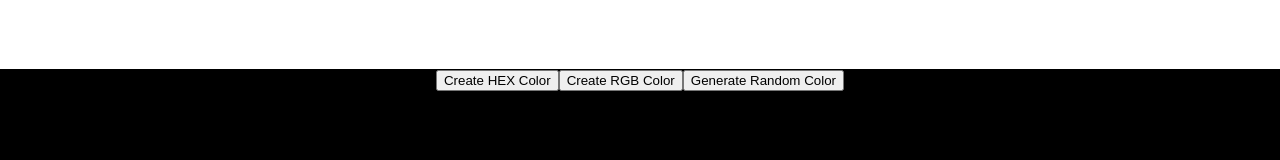
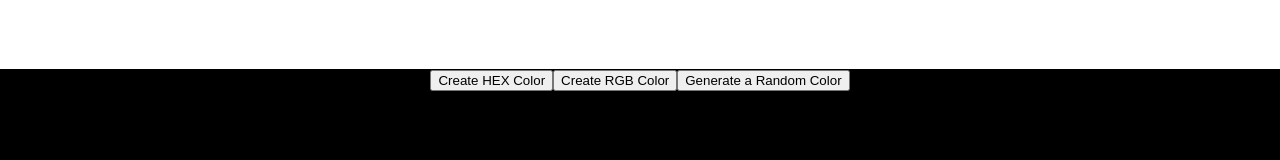
Before and after one commit to yorliabdulai/ReactInterviewProjects, a React (Create React App) app: page / in a window 1280 px wide. Shown: the part 731-891 px from the top of the page. Built offline with nearby package versions, Linux system fonts and the light colour scheme.

Commit message:
Update button label to be more descriptive

```diff
--- a/src/components/random-color/index.jsx
+++ b/src/components/random-color/index.jsx
@@ -23,7 +23,7 @@ export default function RandomColor() {
     }}>
       <button onClick={()=> setTypeOfColor('hex')}>Create HEX Color</button>
       <button onClick={() => setTypeOfColor('rgb')}>Create RGB Color</button>
-      <button onClick={handleCreateRandomColor}>Generate Random Color</button>
+      <button onClick={handleCreateRandomColor}>Generate a Random Color</button>
      <div style={{
       display: 'flex',
       justifyContent: 'center',
```
